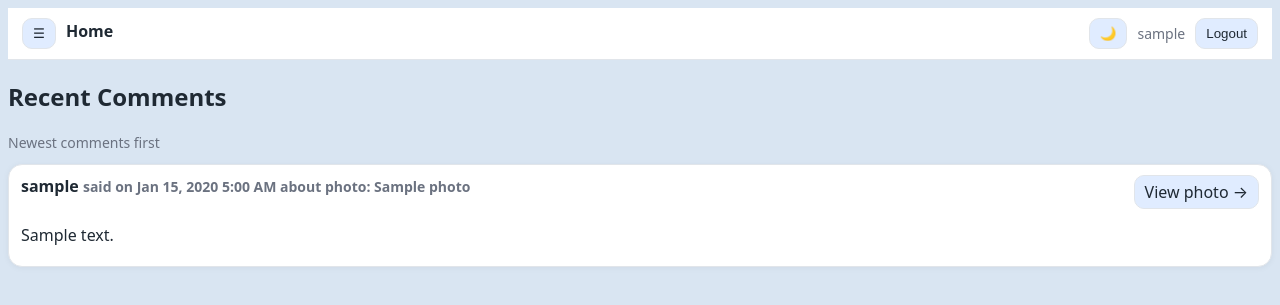
After one commit to Carioto/photoapp, a Django app: page /comments/ in a window 1280 px wide. The commit adds this page. Shown: the top 305 px of the page. Run offline with Django 5.2, Linux system fonts and the light colour scheme; a user stored in the database is signed in; tables that the repository leaves empty hold one stand-in row (values such as "Sample post").

Commit message:
add recent comments, moved derivative file to /commands

```diff
--- a/gallery/templates/gallery/album_detail.html
+++ b/gallery/templates/gallery/album_detail.html
@@ -6,7 +6,7 @@
       <h1 style="margin-bottom:4px;">{{ album.title }}</h1>
       {% if album.description %}<div class="muted">{{ album.description }}</div>{% endif %}
     </div>
-    <a class="btn" href="/">Back</a>
+    <a class="btn" href="/albums">Back</a>
   </div>
 
   <div style="height:12px;"></div>
--- a/gallery/templates/gallery/base.html
+++ b/gallery/templates/gallery/base.html
@@ -90,6 +90,7 @@ a {display: block; margin-bottom: 5px;}
         <a class="btn" href="/albums/">View by Date Added</a>
         <a class="btn" href="/photos/">View by Tags</a>
         <a class="btn" href="{% url 'favorites' %}">Favorites</a>
+        <a class="btn" href="{% url 'recent_comments' %}">Recent Comments</a>
       </div>
     </nav>
 
--- a/gallery/templates/gallery/home.html
+++ b/gallery/templates/gallery/home.html
@@ -47,6 +47,7 @@
         <a class="btn" href="/albums/">View Batches</a>
         <a class="btn" href="/photos/">Browse by Tags</a>
         <a class="btn" href="{% url 'favorites' %}">Your Favorites</a>
+        <a class="btn" href="{% url 'recent_comments' %}">Recent Comments</a>
       </div>
     </div>
   </div>
--- a/gallery/templates/gallery/photo_detail.html
+++ b/gallery/templates/gallery/photo_detail.html
@@ -37,7 +37,7 @@
       {% if photo.tags.all %}
       <span style="margin-top: 10px">
         {% for tag in photo.tags.all %}
-        <span class="tag">{{ tag.name }}, </span>
+        <span class="tag">{{ tag.name }}{% if not forloop.last %} • {% endif %} </span>
         {% endfor %}
       </span>
       {% endif %}
--- /dev/null
+++ b/gallery/templates/gallery/recent_comments.html
@@ -0,0 +1,36 @@
+{% extends "gallery/base.html" %} {% block title %}Recent Comments{% endblock %}
+{% block content %}
+  <h2>Recent Comments</h2>
+  <div class="muted" style="margin-bottom:12px;">
+    Newest comments first
+  </div>
+
+  <div style="display:flex; flex-direction:column; gap:10px;">
+    {% for c in comments %}
+      <div class="card">
+        <div class="pad">
+          <div style="display:flex; justify-content:space-between; gap:10px; align-items:flex-start;">
+            <div>
+              <div style="font-weight:700;">{{ c.user.username }}
+                <span class="muted">said on {{ c.created_at|date:"M j, Y g:i A" }} about photo: {{ c.photo.title|default:c.photo.id }}</span></div>
+            </div>
+
+            <a class="btn" href="{% url 'photo_detail' c.photo.id %}">
+              View photo →
+            </a>
+          </div>
+
+          <div style="margin-top:10px;">
+            {{ c.text|linebreaksbr }}
+          </div>
+
+          <div class="muted" style="margin-top:10px;">
+
+          </div>
+        </div>
+      </div>
+    {% empty %}
+      <p class="muted">No comments yet.</p>
+    {% endfor %}
+  </div>
+{% endblock %}
--- a/gallery/urls.py
+++ b/gallery/urls.py
@@ -9,5 +9,6 @@ urlpatterns = [
     path("photo/<uuid:photo_id>/", views.photo_detail, name="photo_detail"),
     path("photo/<uuid:photo_id>/favorite/", views.toggle_favorite, name="toggle_favorite"),
     path("favorites/", views.favorites, name="favorites"),
+    path("comments/", views.recent_comments, name="recent_comments"),
 
 ]
--- a/gallery/views.py
+++ b/gallery/views.py
@@ -134,3 +134,12 @@ def favorites(request):
     if next_url:
         return redirect(next_url)
     return render(request, "gallery/favorites.html", {"photos": photos})
+
+
+def recent_comments(request):
+    comments = (
+        Comment.objects
+        .select_related("photo", "user")
+        .order_by("-created_at")[:100]
+    )
+    return render(request, "gallery/recent_comments.html", {"comments": comments})
```
Also changed, not shown: gallery/management/commands/make_derivatives.py (renamed from make_derivatives.py, +29 -14 lines), make_csv.py (deleted, +0 -19 lines).
